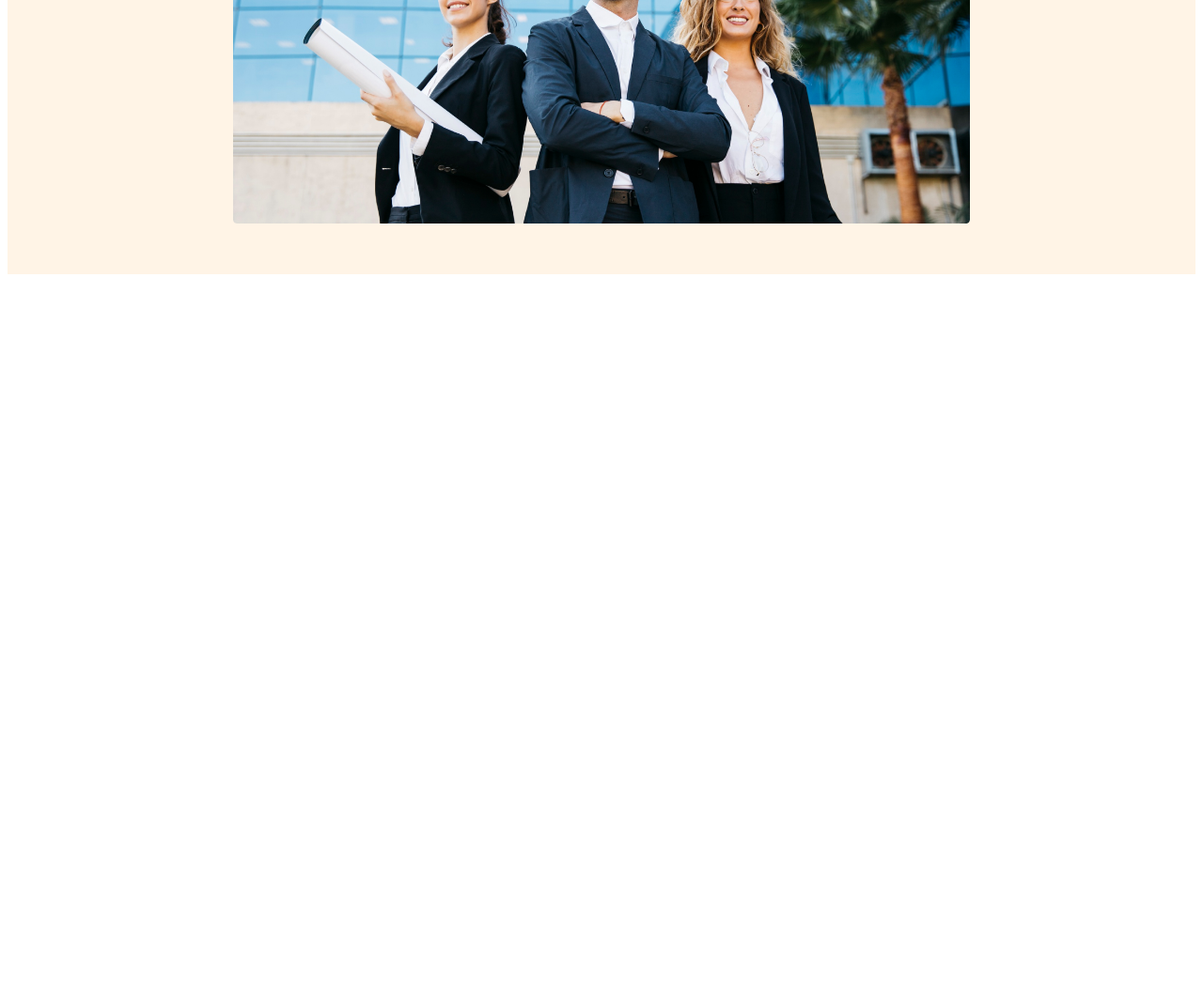
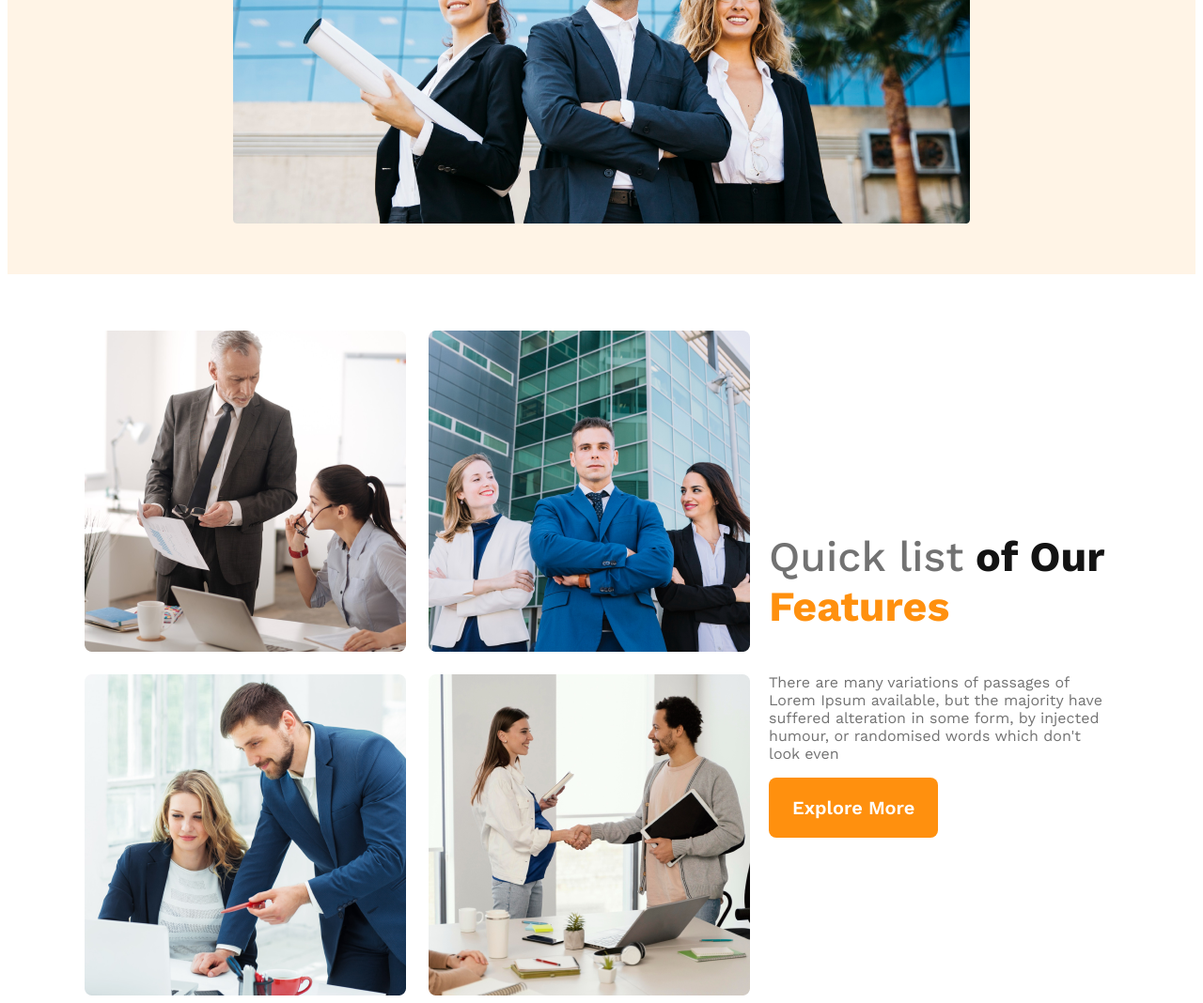
Before and after one commit to fahmidaa707/g3-architects, a plain HTML site: page index.html in a window 1280 px wide. Shown: the part 719-1787 px from the top of the page at 94% size. Before the commit the page ends 1019 px from the top, so only its background shows below. Drawn offline with nearby package versions, Linux system fonts and the light colour scheme.

Commit message:
responsive done on team section

```diff
--- a/index.html
+++ b/index.html
@@ -34,7 +34,21 @@
         </div>
 
     </header>
-    <main></main>
+    <main>
+        <section class="team-container">
+            <div class="team-img">
+                <img src="images/team1.png" alt="">
+                <img src="images/team2.png" alt="">
+                <img src="images/team3.png" alt="">
+                <img src="images/team4.png" alt="">
+            </div>
+            <div class="team-description">
+                <h3 class="team-title"><span class="Quick">Quick list</span><span class="of"> of Our</span><span class="Features"> Features</span></h3>
+                <p class="team-descriptions">There are many variations of passages of Lorem Ipsum available, but the majority have suffered alteration in some form, by injected humour, or randomised words which don't look even</p>
+                <button class="btn-primary">Explore More</button>
+            </div>
+        </section>
+    </main>
     <footer></footer>
 
 </body>
--- a/styles/styles.css
+++ b/styles/styles.css
@@ -78,6 +78,46 @@ nav li a {
     border: none;
     font-weight: 600;
 }
+
+/* Body section styles */
+main{
+    max-width: 1100px;
+    margin: 0 auto;
+    margin-top: 60px;
+}
+.team-container{
+    display: flex;
+    align-items: center;
+}
+.team-img{
+    display: grid;
+    grid-template-columns: repeat(2, 1fr);
+    gap: 1.5rem;
+}
+.team-description{
+    padding-left: 20px;
+    padding-right: 10px;
+}
+.team-title{
+font-size: 2.8rem;
+}
+.Quick{
+    color: #727272;
+    font-weight: 500;
+}
+.of{
+    color: #131313;
+    font-weight: 700;
+}
+.Features{
+    color: #FF900E;
+    font-weight: 700;
+}
+.team-descriptions{
+    color: #727272;
+    font-weight: 400;
+}
+/* banner> */
 /* responsive banner mobile*/
 @media screen and (max-width: 576px){
     header {
@@ -86,7 +126,18 @@ nav li a {
     nav{
         flex-direction: column;
     }
+    /* body top contain */
+    .team-container {
 
+        flex-direction: column;
+    }
+    .team-description{
+        text-align:  center;
+    }
+    .team-img{
+        display: grid;
+    grid-template-columns: repeat(1, 1fr);
+    }
 }
 /* tablet */
 @media screen and (min-width: 576px) and (max-width: 960px){
@@ -96,5 +147,16 @@ nav li a {
     nav{
         flex-direction: column;
     }
+    /* body top contain */
+    .team-container {
 
+        flex-direction: column;
+    }
+    .team-description{
+        text-align:  center;
+    }
+    .team-img{
+        display: grid;
+    grid-template-columns: repeat(2, 1fr);
+    }
 }
```
